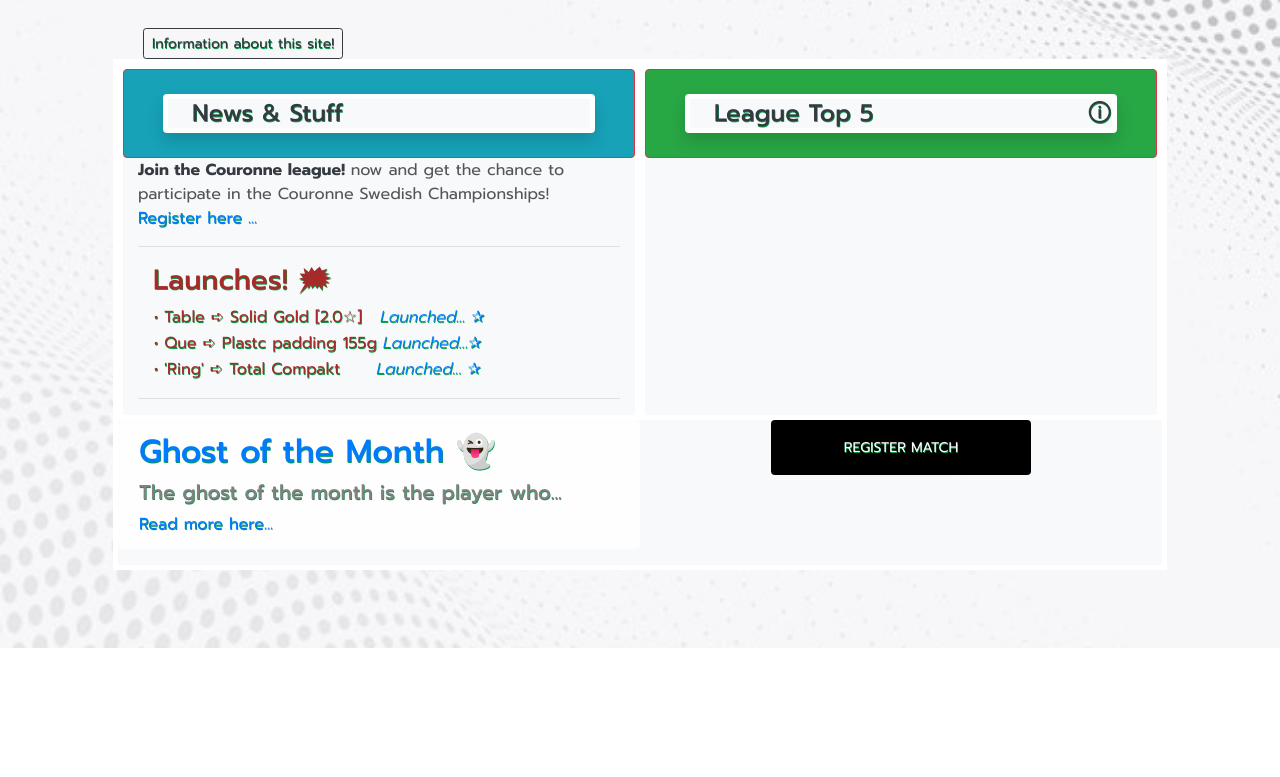
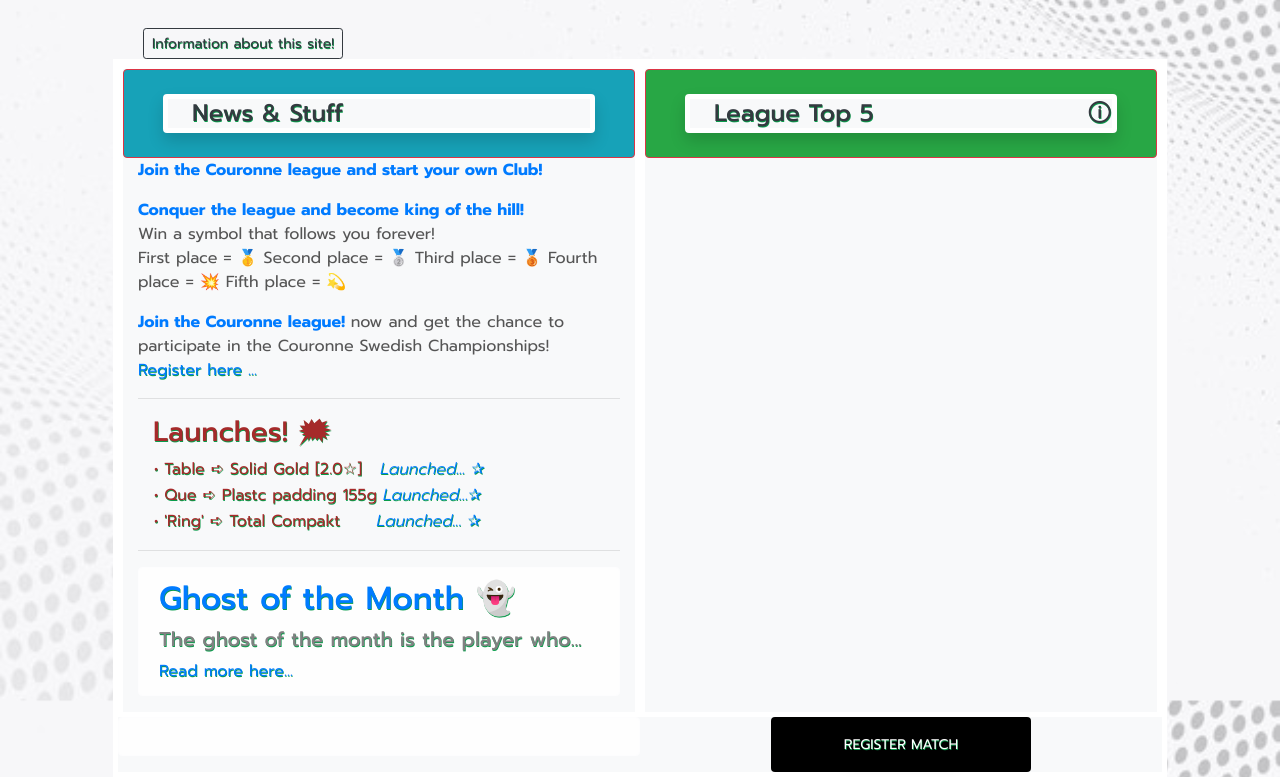
Before and after one commit to manell0/couronne, a Django app: page / in a window 1280 px wide. Shown: the part 152-929 px from the top of the page. Before the commit the page ends 800 px from the top, so only its background shows below. Run offline with Django 3.2, Linux system fonts and the light colour scheme; some libraries are stand-ins or nearby versions.

Commit message:
Update index so content that is not relevant to a registered player is not displayed.

```diff
--- a/home/templates/home/index.html
+++ b/home/templates/home/index.html
@@ -44,10 +44,19 @@ has registered three matches -->
                         <h4 class="bg-light padding-text margins border-big text-dark shadow rounded">News & Stuff</h4>
                     </div>
                 </div>
-                <p><strong class="text-dark">Join the Couronne league!</strong> now and get
-                    the chance to participate in the Couronne Swedish Championships!
-                    <br><a href="{% url 'home:register' %}">Register here ...</a>
-                </p>
+                {% if not user.is_authenticated %}
+                    <p><strong class="text-primary">Join the Couronne league and start your own Club!</strong>
+
+                    </p>
+                    <p><strong class="text-primary">Conquer the league and become king of the hill!</strong>
+                        <br>Win a symbol that follows you forever!
+                        <br>First place = 🥇 Second place = 🥈  Third place = 🥉  Fourth place = 💥  Fifth place = 💫
+                    </p>
+                    <p><strong class="text-primary">Join the Couronne league!</strong> now and get
+                        the chance to participate in the Couronne Swedish Championships!
+                        <br><a href="{% url 'home:register' %}">Register here ...</a>
+                    </p>
+                {% endif %}
                 <hr>
                 <div  class="col">
                     <h3 class="text-brown">Launches! &#128495;</h3>
@@ -70,6 +79,11 @@ has registered three matches -->
                     </table>
                 </div>
                 <hr>
+                <div class="alert alert-light" >
+                    <h2><a href="couronne_info/#SM"> Ghost of the Month 👻</a></h2>
+                    <h5>The ghost of the month is the player who...</h5>
+                    <a href="couronne_info/#SM">Read more here...</a>
+                </div>
             </div>
             <div class="col-md-6 border-big">
                 <div class="row ">
@@ -120,9 +134,6 @@ has registered three matches -->
             </div>
             <!-- Advertising and link to couronne info page -->
             <div class="alert alert-light col-md-6" >
-                <h2><a href="couronne_info/#SM"> Ghost of the Month 👻</a></h2>
-                <h5>The ghost of the month is the player who...</h5>
-                    <a href="couronne_info/#SM">Read more here...</a>
 
             </div>
             <div class="col-md-6 text-center">
--- a/home/views.py
+++ b/home/views.py
@@ -196,7 +196,7 @@ def edit(request):
             message = 'Enter a name to register a match.'
             final_text = 'The input is case sensitive'
         else:
-            heading = 'admin is not in the league.!'
+            heading = 'admin is not in the league!'
             message = 'At the bottom of the page you can see names that are possible to register.'
             final_text = 'The input is case sensitive'
         return render(request, 'home/reg_match_wrong.html', {'message': message, 'heading': heading, 'final_text': final_text})
```
